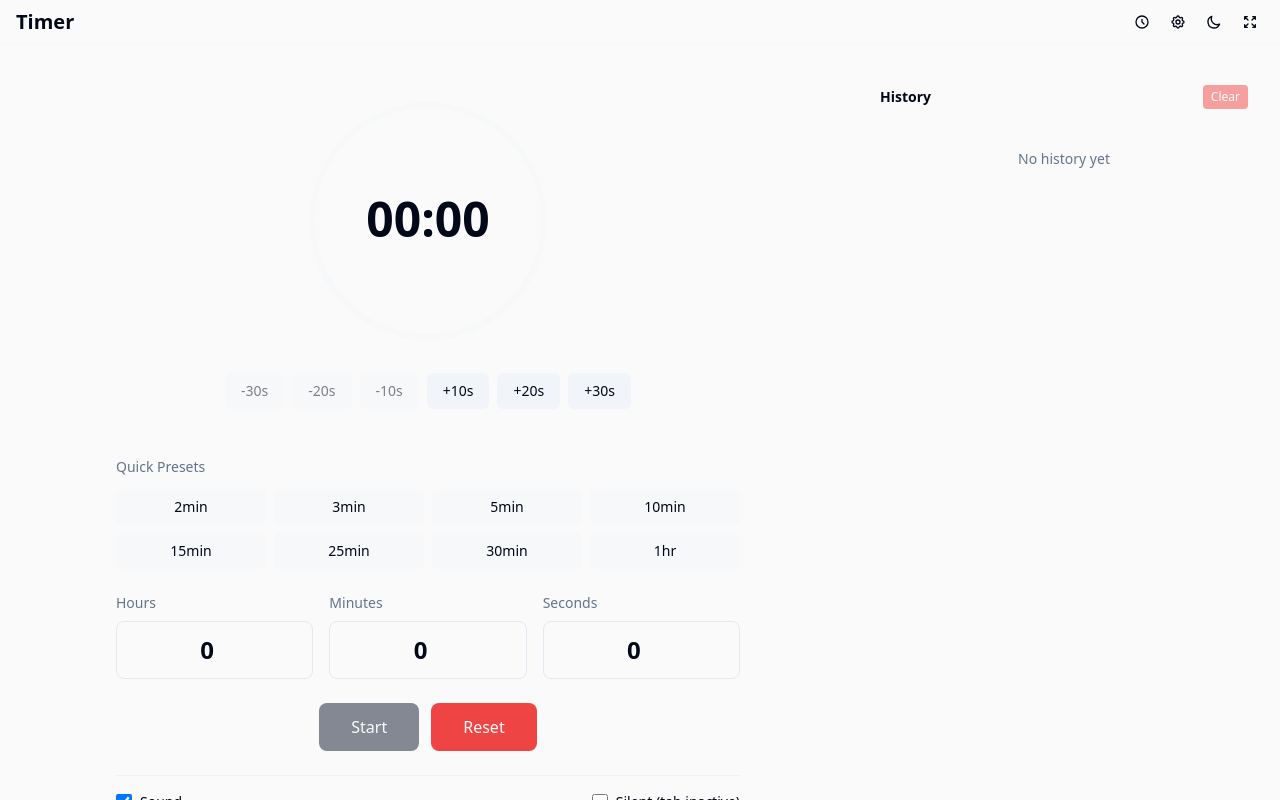
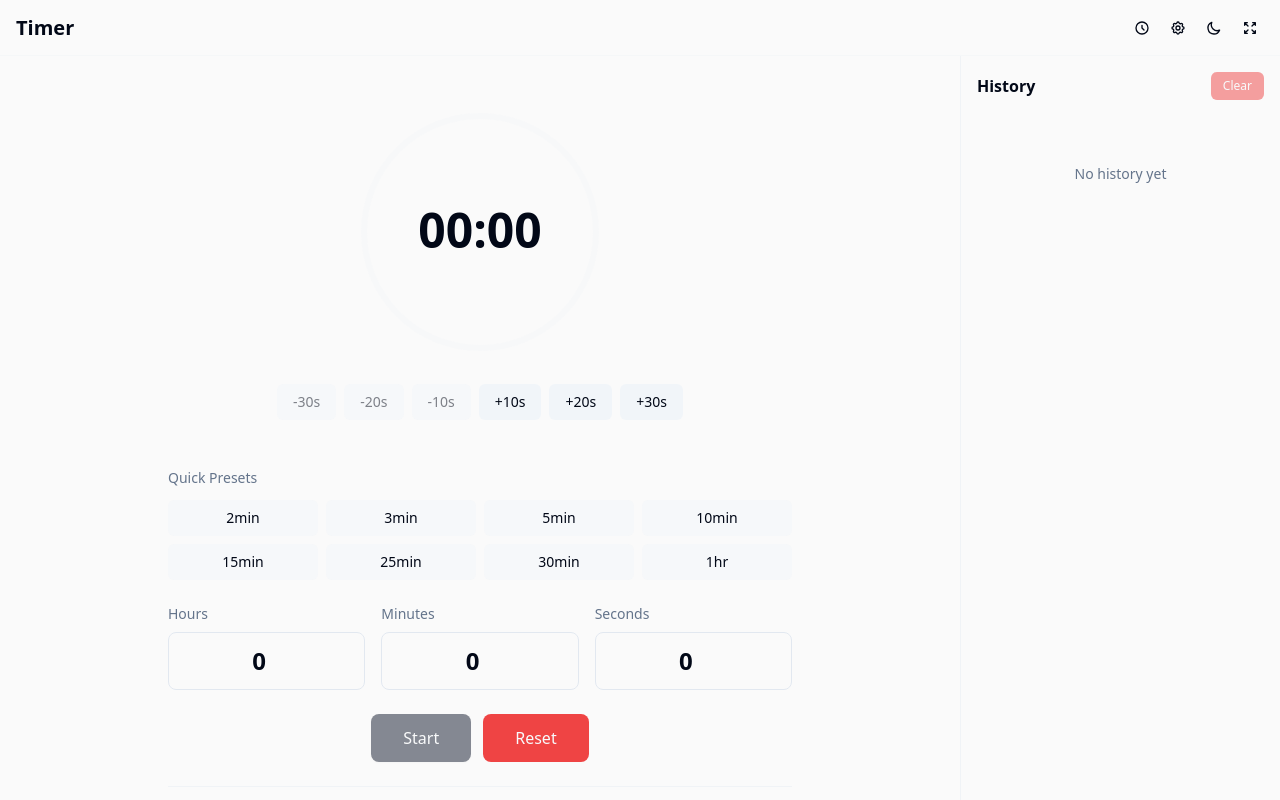
Before and after one commit to ibnuh/timer, a Vue app: page / in a window 1280 px wide. Built offline with nearby package versions, Linux system fonts and the light colour scheme.

Commit message:
Better history position

```diff
--- a/src/App.vue
+++ b/src/App.vue
@@ -1,7 +1,7 @@
 <template>
   <div class="h-screen bg-background overflow-hidden flex flex-col">
     <!-- Compact Header -->
-    <header class="flex items-center justify-between px-4 py-2 border-b border-border/20">
+    <header ref="headerRef" class="flex items-center justify-between px-4 py-2 border-b border-border/20 h-14 flex-shrink-0">
       <h1 class="text-xl font-bold">Timer</h1>
       <div class="flex gap-2 items-center">
         <button
@@ -105,22 +105,32 @@
     </header>
 
     <!-- Main Content Area -->
-    <div class="flex-1 overflow-y-auto">
-      <div class="container mx-auto max-w-7xl px-4 py-6">
-        <div class="grid grid-cols-1 gap-6" :class="showHistory ? 'lg:grid-cols-3' : 'lg:grid-cols-1'">
-          <!-- Timer -->
-          <div :class="showHistory ? 'lg:col-span-2' : 'lg:col-span-1'" class="flex justify-center">
+    <div class="flex-1 overflow-hidden flex">
+      <!-- Timer Content -->
+      <div class="flex-1 overflow-y-auto" :class="showHistory ? 'lg:mr-80' : ''">
+        <div class="container mx-auto max-w-4xl px-4 py-6">
+          <div class="flex justify-center">
             <div class="w-full max-w-2xl">
               <TimerView ref="timerRef" />
             </div>
           </div>
+        </div>
+      </div>
 
-          <!-- Right: History & Settings -->
-          <div v-if="showHistory" class="lg:col-span-1">
-            <div class="sticky top-6">
-              <HistoryView />
-            </div>
-          </div>
+      <!-- History Sidebar -->
+      <div
+        v-if="showHistory"
+        class="hidden lg:block fixed right-0 top-14 bottom-0 w-80 border-l border-border/40 bg-background overflow-y-auto"
+      >
+        <div class="p-4">
+          <HistoryView />
+        </div>
+      </div>
+
+      <!-- History for Mobile (below timer) -->
+      <div v-if="showHistory" class="lg:hidden w-full">
+        <div class="container mx-auto max-w-4xl px-4 pb-6">
+          <HistoryView />
         </div>
       </div>
     </div>
@@ -143,6 +153,7 @@ const showHistory = ref(true)
 const showSettings = ref(false)
 
 const timerRef = ref<InstanceType<typeof TimerView> | null>(null)
+const headerRef = ref<HTMLElement | null>(null)
 
 // Update tab title with timer time
 const updateTabTitle = () => {
--- a/src/components/HistoryView.vue
+++ b/src/components/HistoryView.vue
@@ -1,23 +1,23 @@
 <template>
-  <div class="flex flex-col gap-3">
+  <div class="flex flex-col h-full">
     <!-- History -->
-    <div class="p-4">
-      <div class="flex justify-between items-center mb-2">
-        <h2 class="text-sm font-bold">History</h2>
+    <div class="flex flex-col h-full">
+      <div class="flex justify-between items-center mb-4">
+        <h2 class="text-base font-bold">History</h2>
         <button
           @click="clearHistory"
           :disabled="timerEntries.length === 0"
-          class="px-2 py-1 rounded text-xs bg-destructive text-destructive-foreground hover:bg-destructive/90 transition-colors disabled:opacity-50 disabled:cursor-not-allowed"
+          class="px-3 py-1.5 rounded-md text-xs bg-destructive text-destructive-foreground hover:bg-destructive/90 transition-colors disabled:opacity-50 disabled:cursor-not-allowed"
         >
           Clear
         </button>
       </div>
 
-      <div v-if="timerEntries.length === 0" class="flex items-center justify-center py-8 text-sm text-muted-foreground">
+      <div v-if="timerEntries.length === 0" class="flex items-center justify-center py-12 text-sm text-muted-foreground">
         No history yet
       </div>
 
-      <div v-else class="max-h-96 overflow-y-auto space-y-2 mt-2">
+      <div v-else class="flex-1 overflow-y-auto space-y-2">
         <div
           v-for="entry in timerEntries.slice(0, 10)"
           :key="entry.id"
```
